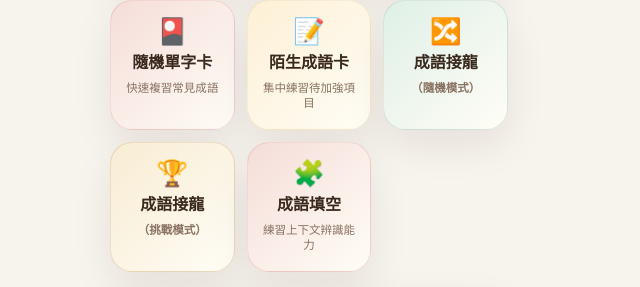
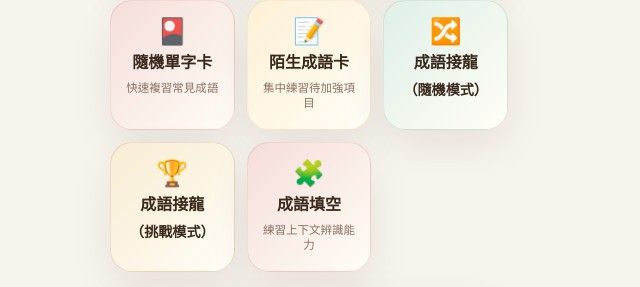
Before and after one commit to kaokai-ui/idiom-king, a React (Vite) app: page / in a window 1280 px wide. Shown: the part 314-601 px from the top of the page, without its empty margins (331-971 px from the left). Built offline with nearby package versions, Linux system fonts and the light colour scheme.

Commit message:
Adjust chain mode subtitle sizing

```diff
--- a/src/index.css
+++ b/src/index.css
@@ -456,8 +456,8 @@ button:disabled { cursor: default; }
   line-height: 1.3;
 }
 
-.feature-card-subtitle {
-  font-size: 0.82rem;
+.feature-card .feature-card-subtitle {
+  font-size: 0.88rem;
   font-weight: 700;
   color: var(--ink);
 }
@@ -1253,6 +1253,7 @@ button:disabled { cursor: default; }
   .feature-card .card-icon { font-size: 1.3rem; }
   .feature-card h2 { font-size: 0.9rem; }
   .feature-card p { font-size: 0.68rem; }
+  .feature-card .feature-card-subtitle { font-size: 0.78rem; }
   .flashcard-stage { padding: 18px 14px; }
   .flashcard-word { font-size: 2.2rem; }
   .flashcard-layout { align-items: center; }
```
